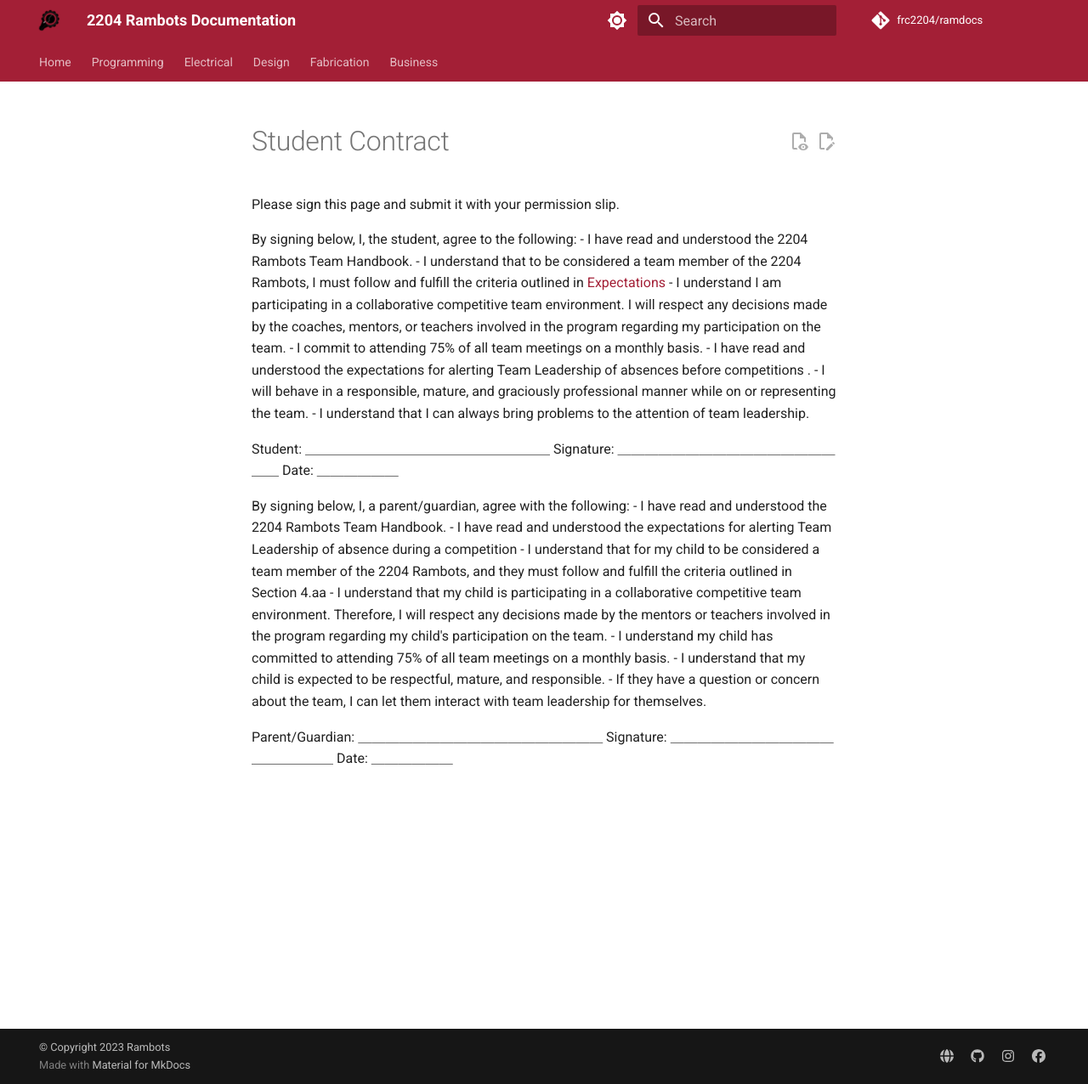
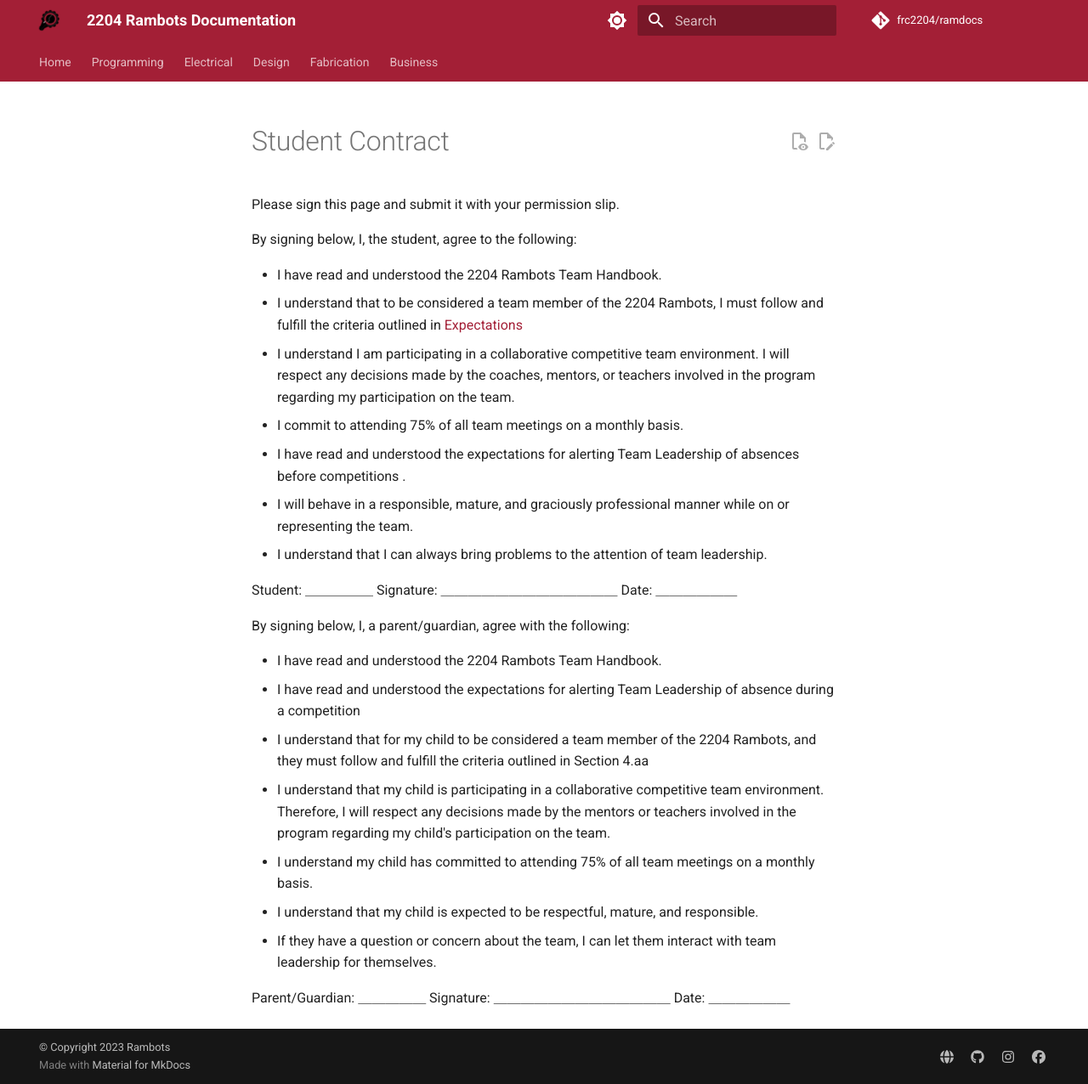
Before and after one commit to frc2204/ramdocs, an MkDocs documentation site: the page built from docs/student-contract.md, in a window 1280 px wide and 1276 px high. Shown: the whole window at 85% size. Built offline with MkDocs 1.6.1 and Material for MkDocs 9.7.7, drawn with Linux system fonts in a browser that asks for light colours; nearby versions of some CDN libraries; library files that are not in the unit come from our copies; comment, search, counter and statistics services are not loaded.

```diff
--- a/docs/student-contract.md
+++ b/docs/student-contract.md
@@ -3,6 +3,7 @@
 Please sign this page and submit it with your permission slip.
 
 By signing below, I, the student, agree to the following:
+
 - I have read and understood the 2204 Rambots Team Handbook.
 - I understand that to be considered a team member of the 2204 Rambots, I must follow and fulfill the criteria outlined in [Expectations](./handbook.md#expectations)
 - I understand I am participating in a collaborative competitive team environment. I will respect any decisions made by the coaches, mentors, or teachers involved in the program regarding my participation on the team.
@@ -11,9 +12,10 @@ By signing below, I, the student, agree to the following:
 - I will behave in a responsible, mature, and graciously professional manner while on or representing the team.
 - I understand that I can always bring problems to the attention of team leadership.
 
-Student: ＿＿＿＿＿＿＿＿＿＿＿＿＿＿＿＿＿＿ Signature: ＿＿＿＿＿＿＿＿＿＿＿＿＿＿＿＿＿＿  Date: ＿＿＿＿＿＿
+Student: ＿＿＿＿＿ Signature: ＿＿＿＿＿＿＿＿＿＿＿＿＿  Date: ＿＿＿＿＿＿
 
 By signing below, I, a parent/guardian, agree with the following:
+
 - I have read and understood the 2204 Rambots Team Handbook.
 - I have read and understood the expectations for alerting Team Leadership of absence during a competition
 - I understand that for my child to be considered a team member of the 2204 Rambots, and they must follow and fulfill the criteria outlined in Section 4.aa
@@ -22,4 +24,4 @@ By signing below, I, a parent/guardian, agree with the following:
 - I understand that my child is expected to be respectful, mature, and responsible.
 - If they have a question or concern about the team, I can let them interact with team leadership for themselves.
 
-Parent/Guardian: ＿＿＿＿＿＿＿＿＿＿＿＿＿＿＿＿＿＿ Signature: ＿＿＿＿＿＿＿＿＿＿＿＿＿＿＿＿＿＿  Date: ＿＿＿＿＿＿
+Parent/Guardian: ＿＿＿＿＿ Signature: ＿＿＿＿＿＿＿＿＿＿＿＿＿  Date: ＿＿＿＿＿＿
```
